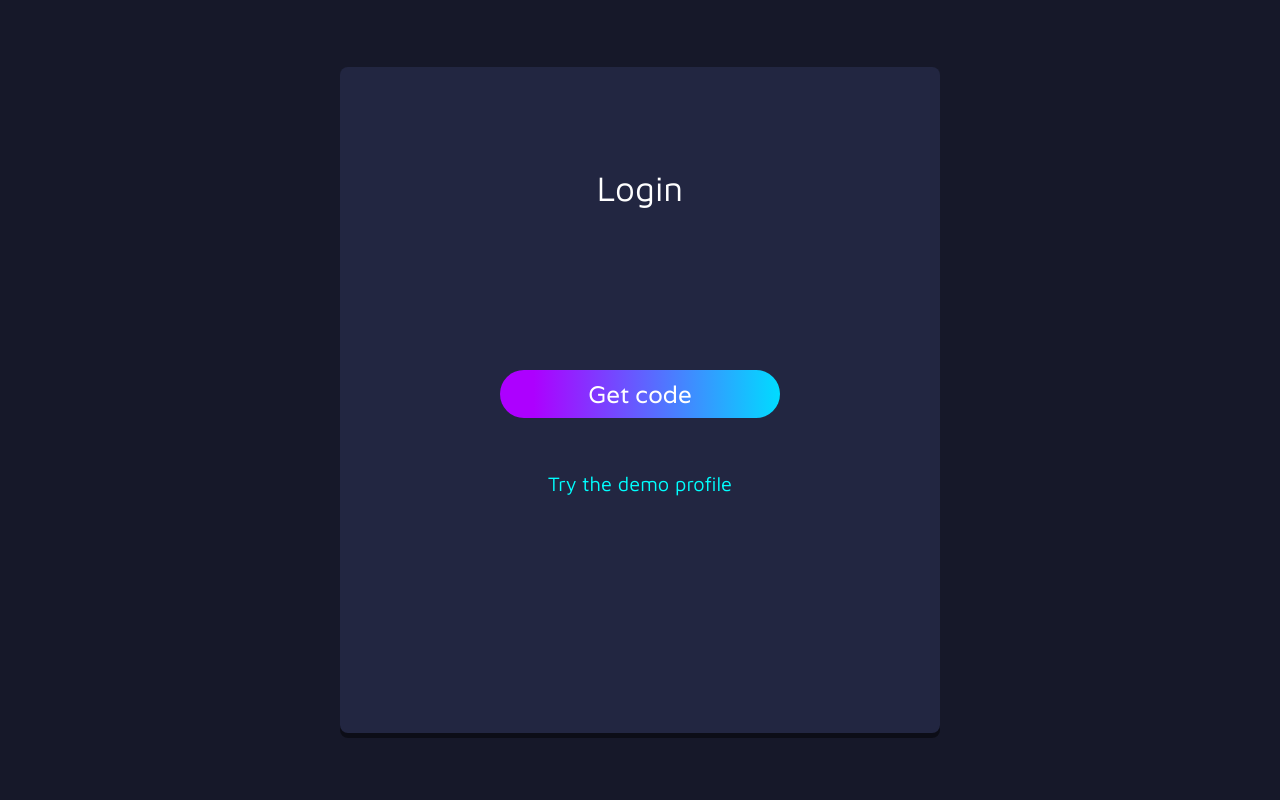
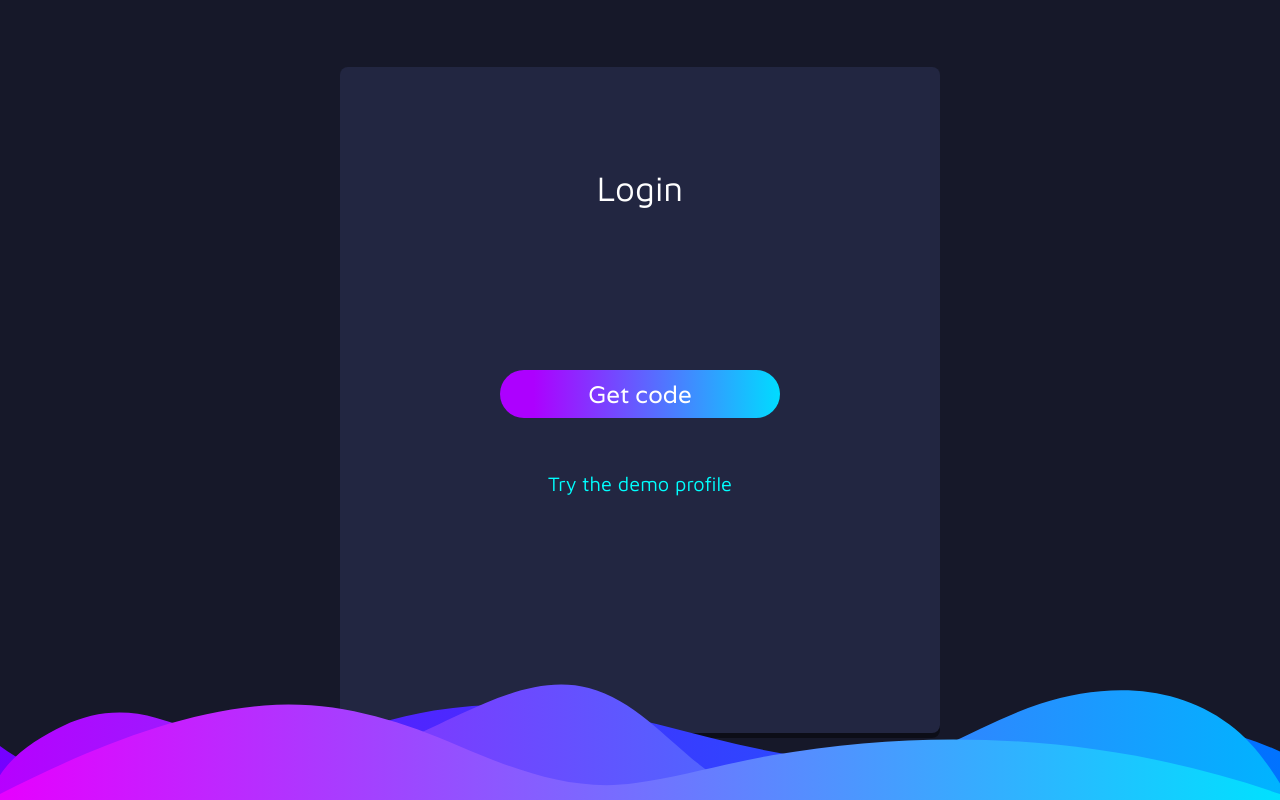
Before and after one commit to spirev/MyHub, a React (Vite) app: page / in a window 1280 px wide. Built offline with nearby package versions, Linux system fonts and the light colour scheme.

Commit message:
Add lava lamp ground component for login page style (#7)

```diff
--- /dev/null
+++ b/src/components/lavaLampGround/LavaLampGround.tsx
@@ -0,0 +1,29 @@
+function LavaLampGround() {
+  return (
+
+    <div className = "custom-shape-divider-bottom-1705957456" >
+    <svg xmlns="http://www.w3.org/2000/svg" viewBox="0 0 1200 120" preserveAspectRatio="none">
+      <linearGradient id="gradient1">
+        <stop className="main-stop1" offset="0%" />
+        <stop className="alt-stop1" offset="100%" />
+      </linearGradient>
+      <linearGradient id="gradient2">
+        <stop className="main-stop2" offset="0%" />
+        <stop className="alt-stop2" offset="100%" />
+      </linearGradient>
+      <linearGradient id="gradient3">
+        <stop className="main-stop3" offset="0%" />
+        <stop className="alt-stop3" offset="100%" />
+      </linearGradient>
+      <path d="M0,0V46.29c47.79,22.2,103.59,32.17,158,28,70.36-5.37,136.33-33.31,206.8-37.5C438.64,32.43,512.34,53.67,583,72.05c69.27,18,138.3,24.88,209.4,13.08,36.15-6,69.85-17.84,104.45-29.34C989.49,25,1113-14.29,1200,52.47V0Z" className="shape-fill1" fill="url(#gradient1)">
+      </path>
+      <path d="M0,0V15.81C13,36.92,27.64,56.86,47.69,72.05,99.41,111.27,165,111,224.58,91.58c31.15-10.15,60.09-26.07,89.67-39.8,40.92-19,84.73-46,130.83-49.67,36.26-2.85,70.9,9.42,98.6,31.56,31.77,25.39,62.32,62,103.63,73,40.44,10.79,81.35-6.69,119.13-24.28s75.16-39,116.92-43.05c59.73-5.85,113.28,22.88,168.9,38.84,30.2,8.66,59,6.17,87.09-7.5,22.43-10.89,48-26.93,60.65-49.24V0Z" className="shape-fill2" fill="url(#gradient2)">
+      </path>
+      <path d="M0,0V5.63C149.93,59,314.09,71.32,475.83,42.57c43-7.64,84.23-20.12,127.61-26.46,59-8.63,112.48,12.24,165.56,35.4C827.93,77.22,886,95.24,951.2,90c86.53-7,172.46-45.71,248.8-84.81V0Z" className="shape-fill3" fill="url(#gradient3)">
+      </path>
+    </svg>
+    </div >
+  );
+}
+
+export default LavaLampGround;
--- a/src/pages/login/Login.tsx
+++ b/src/pages/login/Login.tsx
@@ -1,4 +1,5 @@
 import Button from '../../components/button/Button';
+import LavaLampGround from '../../components/lavaLampGround/LavaLampGround';
 import VerticalContainer from '../../components/verticalContainer/VerticalContainer';
 import './login.css';
 
@@ -14,6 +15,7 @@ function Login() {
           </VerticalContainer>
         </VerticalContainer>
       </VerticalContainer>
+      <LavaLampGround/>
     </VerticalContainer>
   );
 }
--- a/src/styles/style.css
+++ b/src/styles/style.css
@@ -72,10 +72,47 @@ a {
 }
 
 @media screen and (min-width: 1025px) {
+  body {
+    overflow: hidden;
+  }
+
+  .custom-shape-divider-bottom-1705957456 {
+    position: absolute;
+    bottom: 0;
+    left: 0;
+    width: 100%;
+    overflow: hidden;
+    line-height: 0;
+    transform: rotate(180deg);
+  }
+
+  .custom-shape-divider-bottom-1705957456 svg {
+    position: relative;
+    display: block;
+    width: calc(100% + 1.3px);
+    height: 126px;
+  }
+
+   .main-stop1 {
+    stop-color: rgb(0, 115, 255);
+  }
+  .alt-stop1 {
+    stop-color: rgb(117, 0, 255);
+  }
+   .main-stop2 {
+    stop-color: rgb(0, 180, 255);
+  }
+  .alt-stop2 {
+    stop-color: rgb(183, 0, 255);
+  }
+   .main-stop3 {
+    stop-color: rgb(0, 225, 255);
+  }
+  .alt-stop3 {
+    stop-color: rgb(230, 0, 255);
+  }
 }
 
-@media screen and (min-width: 1200px) {
-}
+@media screen and (min-width: 1200px) {}
 
-@media screen and (min-width: 1536px) {
-}
+@media screen and (min-width: 1536px) {}
```
